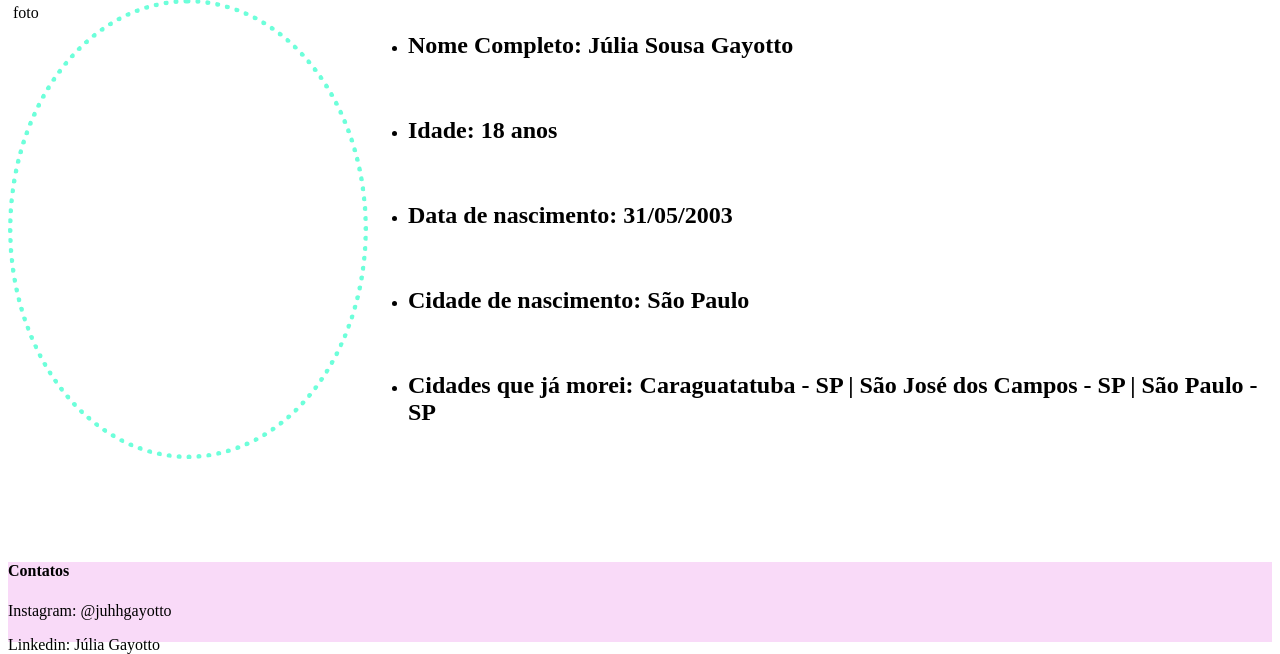
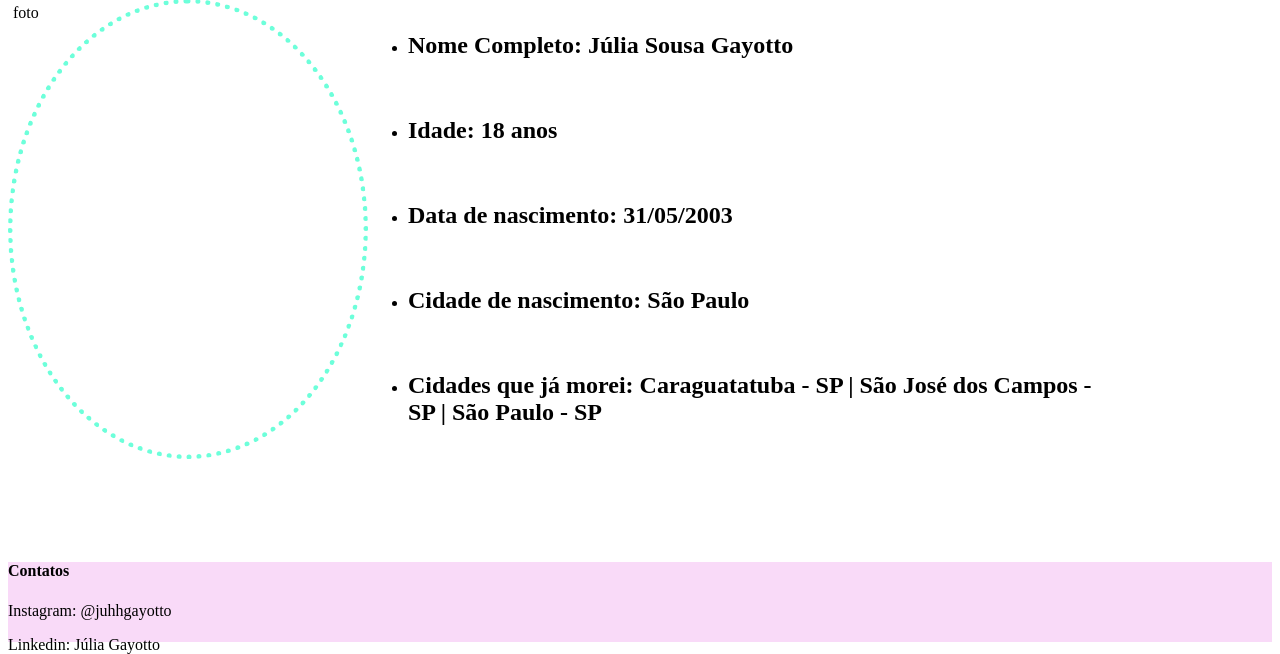
Before and after one commit to JuliaGayotto/Portfolio-DesignDigital, a Flask app: page /minhas_informacoes.html in a window 1280 px wide. Shown: the part 155-809 px from the top of the page. Run offline with Flask 2, Linux system fonts and the light colour scheme.

Commit message:
correcao da margem do texto em minhas informacoes

```diff
--- a/Src/static/css/estilos.css
+++ b/Src/static/css/estilos.css
@@ -47,24 +47,26 @@ section{
 }
 
 
-.direita{
-    margin-top: 0%;
-    float: right;
-    text-align: left;
-    width: 66%;
-}
+
 .esquerda{
 
     margin-left: 12%;
     width: 38%;
 
 }
+
+
 */
+.direita{
+    margin-right: 20vh;
+
+}
 .info{
     display: flex;
     justify-content: space-between;
     align-items: center;
 }
+
 #circulo{
     width: 350px;
     height: 450px;
@@ -73,8 +75,6 @@ section{
 
 
 }
-
-
 
 footer{
     height: 10vh;
```
